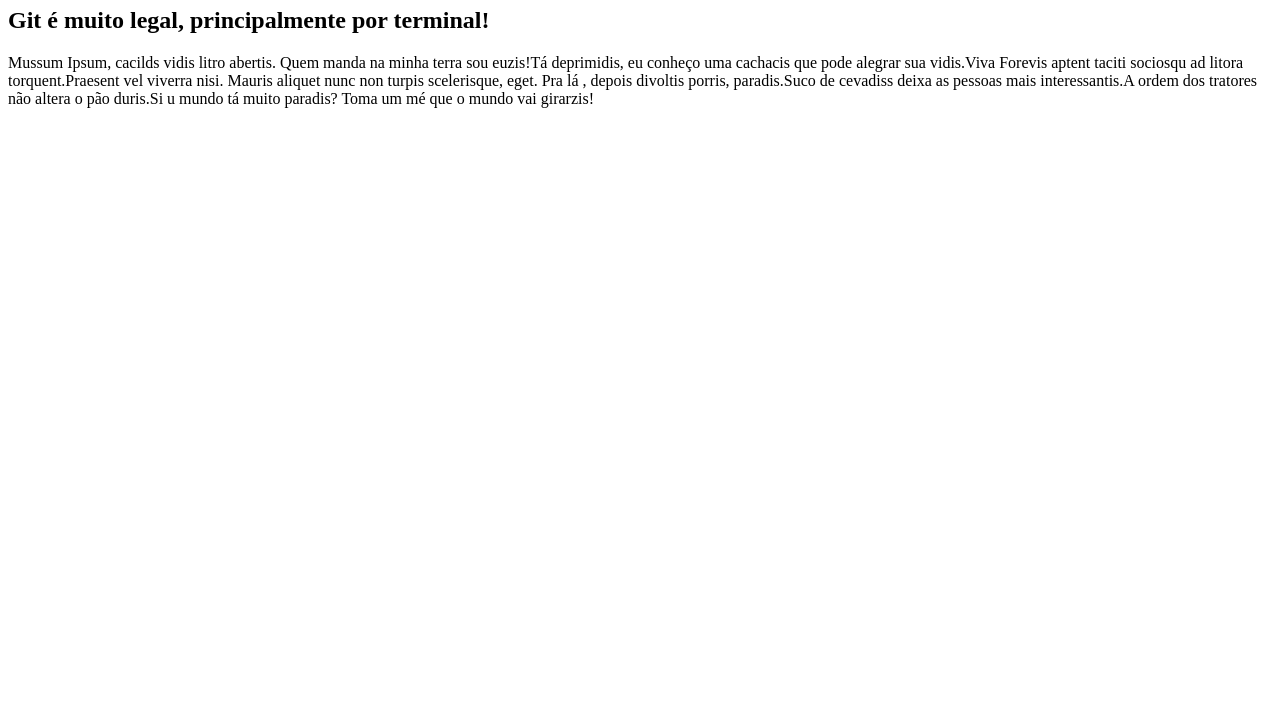
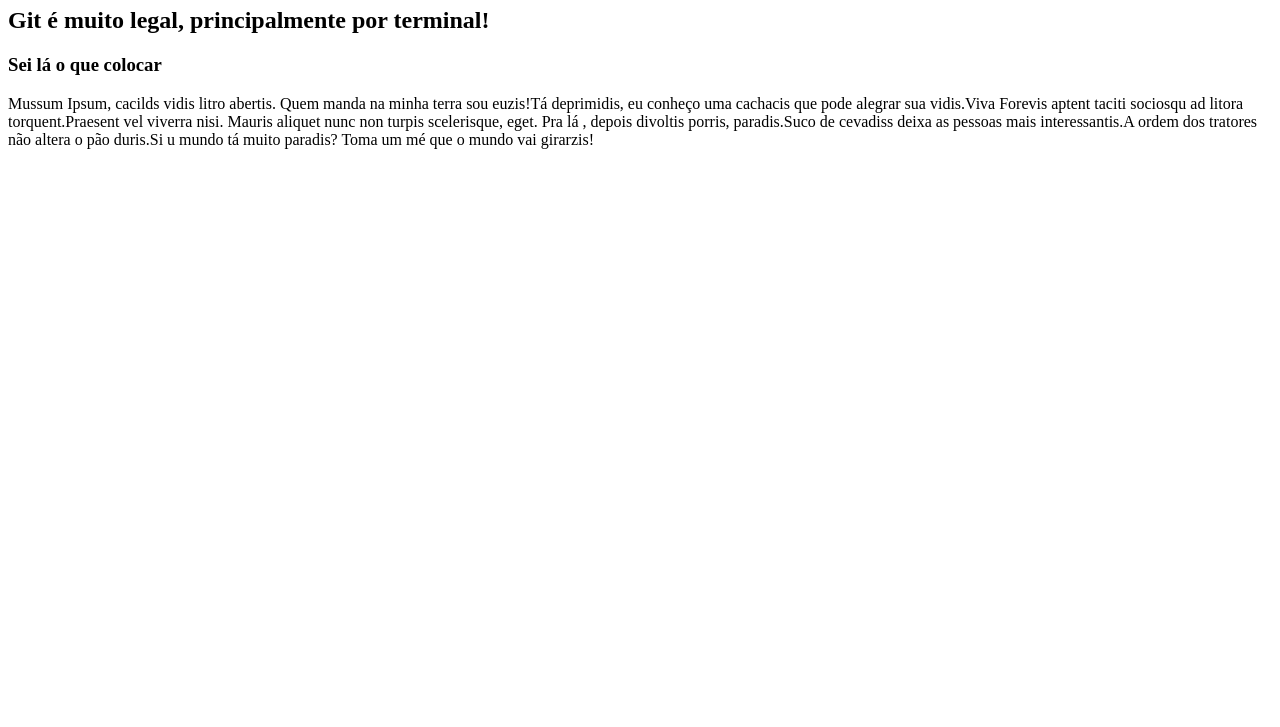
Before and after one commit to brunorodmoreira/demo-github, a plain HTML site: page index.html in a window 1280 px wide. Shown: the part 73-800 px from the top of the page. Drawn offline with Linux system fonts and the light colour scheme.

Commit message:
Mais um heading

```diff
--- a/index.html
+++ b/index.html
@@ -9,6 +9,7 @@
     <div>
         <h1>Git</h1>
         <h2>Git é muito legal, principalmente por <strong>terminal!</strong></h2>
+        <h3>Sei lá o que colocar</h3>
     </div>
     <div>
         <p>
```
